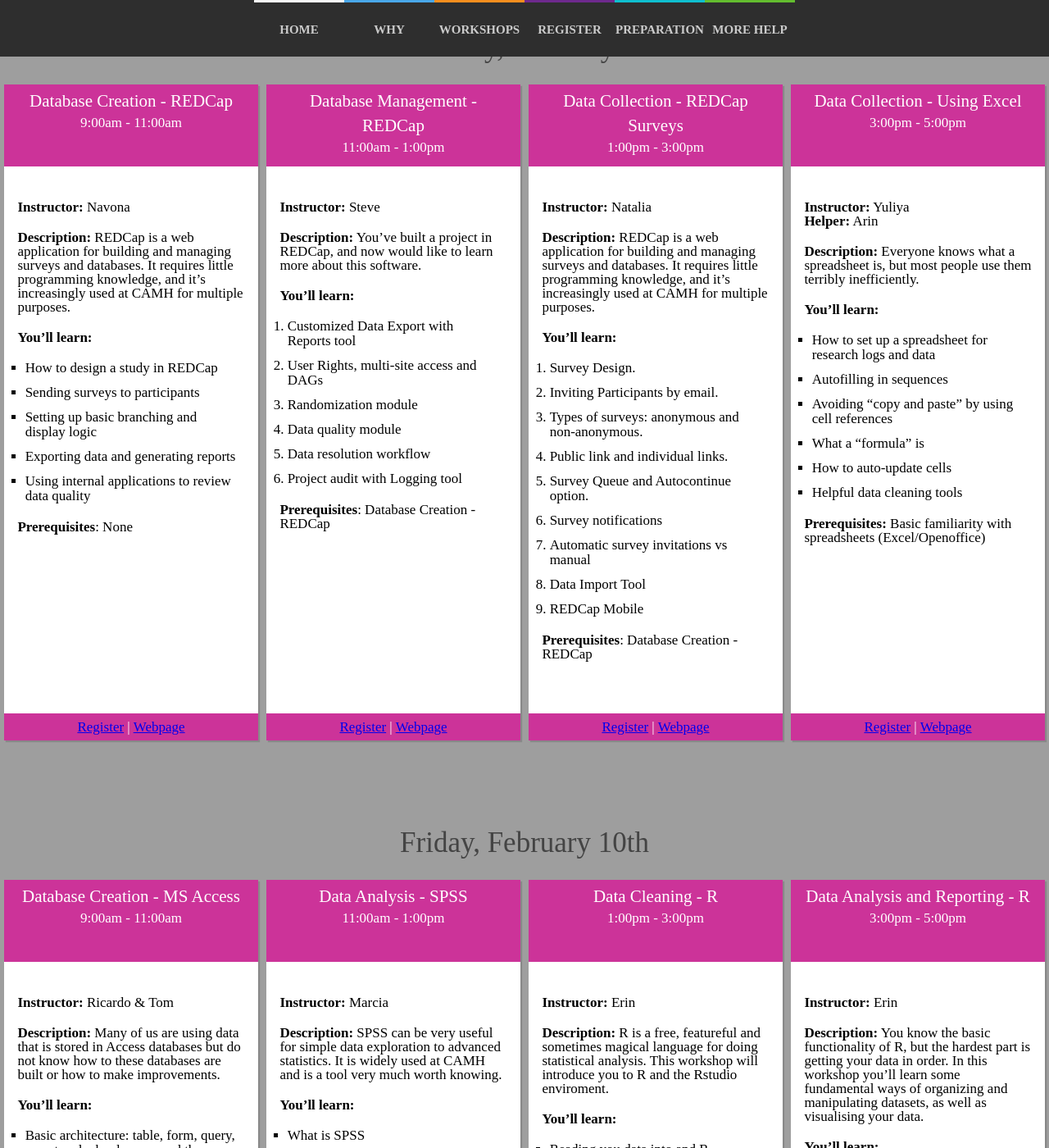
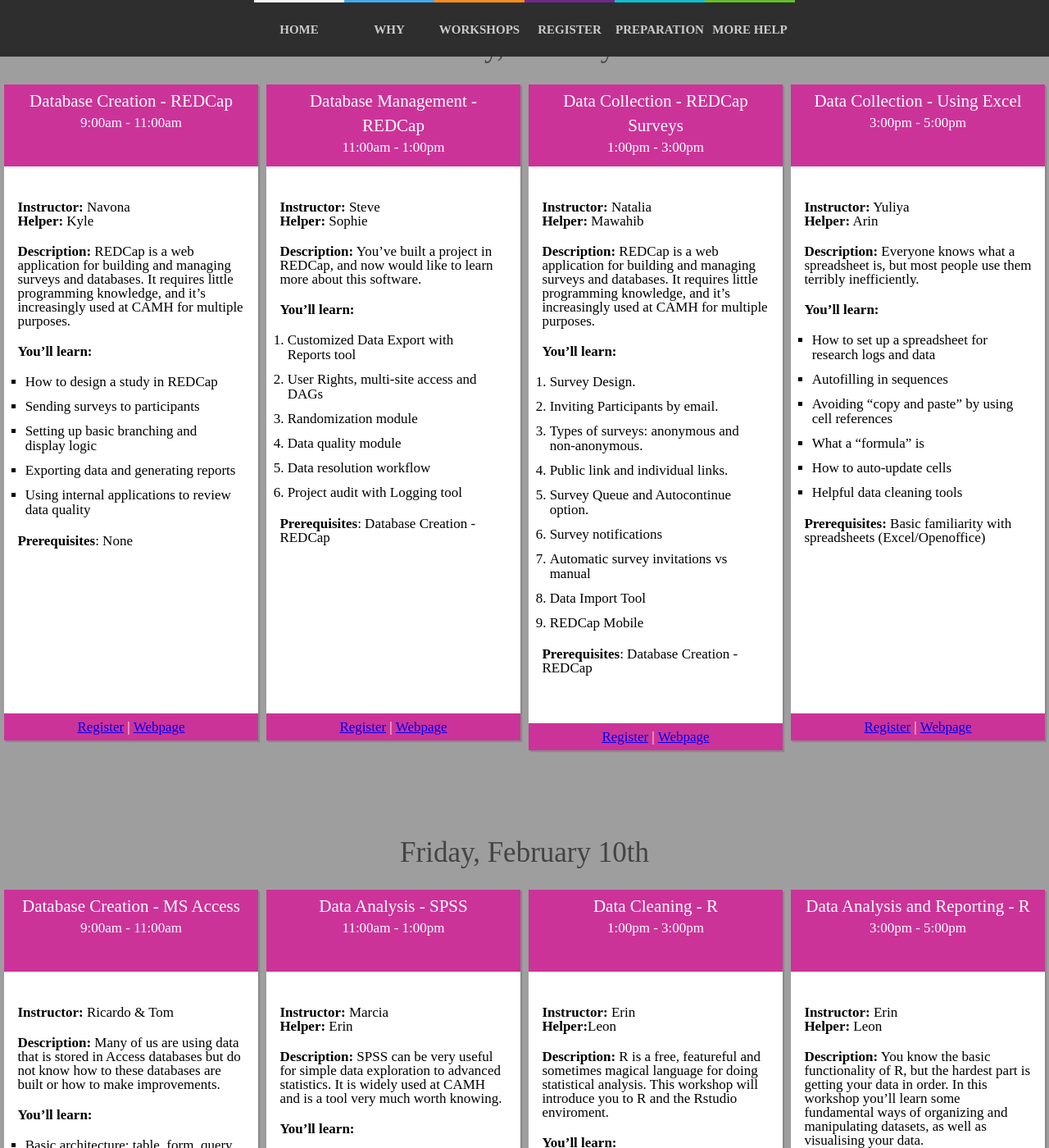
Before and after one commit to CAMH-SCWG/feb-2017-workshops, a Jekyll site: the page built from _posts/2017-01-03-details.md, in a window 1280 px wide and 1400 px high, scrolled down 202 px. Shown: the whole window at 82% size. Built offline with Jekyll 4.4.1, drawn with Linux system fonts in a browser that asks for light colours; nearby versions of some CDN libraries; our own code applies the rules of GitHub Pages for plain Markdown files.

Commit message:
added helper info

```diff
--- a/_posts/2017-01-03-details.md
+++ b/_posts/2017-01-03-details.md
@@ -17,6 +17,7 @@
 
 <div class="card-body" markdown="1">
 **Instructor:** Navona <br>
+**Helper:** Kyle
 
 **Description:** REDCap is a web application for building and managing surveys and databases. It requires little programming knowledge, and it's increasingly used at CAMH for multiple purposes.
 
@@ -48,6 +49,7 @@
 </div>
 <div class="card-body" markdown="1">
 **Instructor:** Steve <br>
+**Helper:** Sophie
 
 **Description:** You’ve built a project in REDCap, and now would like to learn more about this software.
 
@@ -80,6 +82,7 @@
 </div>
 <div class="card-body" markdown="1">
 **Instructor:** Natalia <br>
+**Helper:** Mawahib
 
 **Description:** REDCap is a web application for building and managing surveys and databases. It requires little programming knowledge, and it's increasingly used at CAMH for multiple purposes.
 
@@ -183,6 +186,7 @@
 </div>
 <div class="card-body" markdown="1">
 **Instructor:** Marcia <br>
+**Helper:** Erin
 
 **Description:** SPSS can be very useful for simple data exploration to advanced statistics. It is widely used at CAMH and is a tool very much worth knowing.
 
@@ -217,6 +221,7 @@
 <div class="card-body" markdown="1">
 
 **Instructor:** Erin <br>
+**Helper:**Leon
 
 **Description:** R is a free, featureful and sometimes magical language for doing statistical analysis. This workshop will introduce you to R and the Rstudio enviroment.
 
@@ -244,6 +249,7 @@
 </div>
 <div class="card-body" markdown="1">
 **Instructor:** Erin <br>
+**Helper:** Leon
 
 **Description:** You know the basic functionality of R, but the hardest part is getting your data in order. In this workshop you’ll learn some fundamental ways of organizing and manipulating datasets, as well as visualising your data.
 
```
